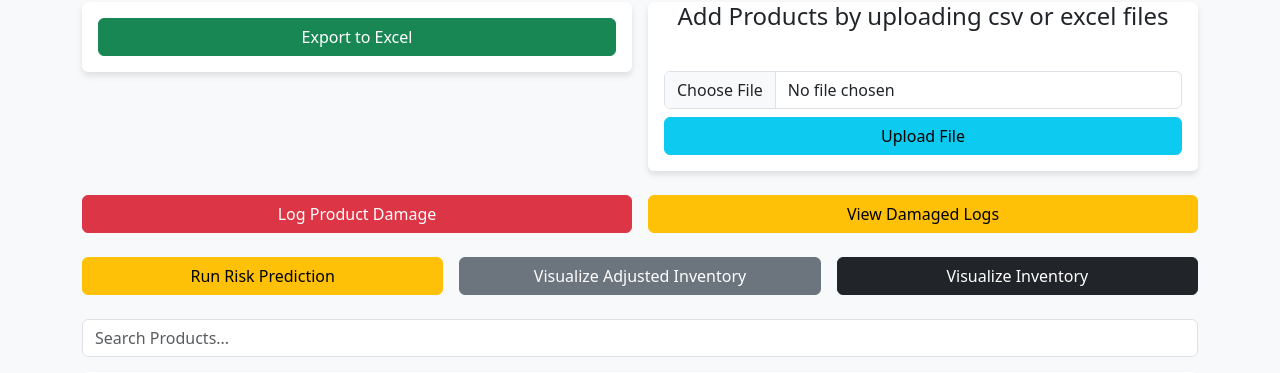
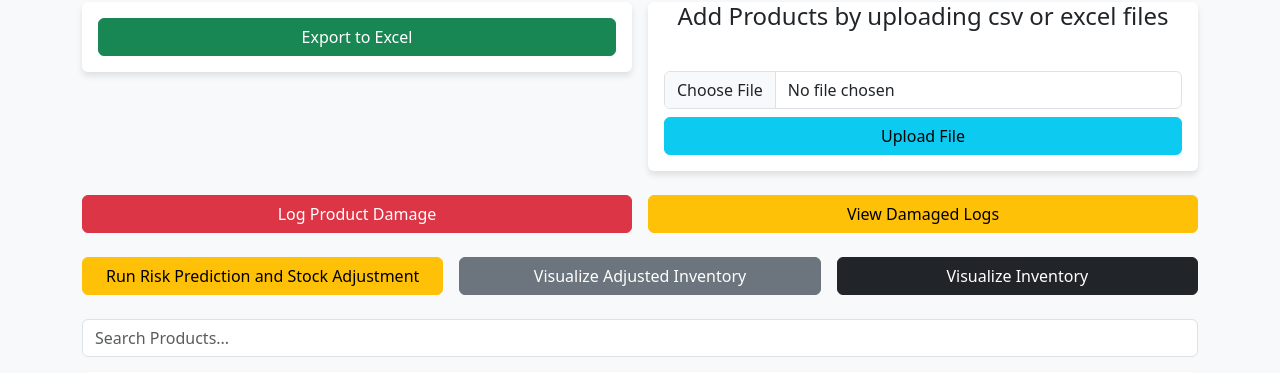
Before and after one commit to Charan908515/AI-driven-supply-chain-disruption-predictor-and-inventory-optimization, a Flask app: page / in a window 1280 px wide. Shown: the part 357-730 px from the top of the page. Run offline with Flask 3, Linux system fonts and the light colour scheme; parts of the project's set-up code (start-up, migrations or seed data) failed here and were passed over.

Commit message:
Update index.html

```diff
--- a/MileStone-3/templates/index.html
+++ b/MileStone-3/templates/index.html
@@ -104,7 +104,7 @@
         <!-- Visualization & Risk Prediction -->
         <div class="row g-3 mb-4">
             <div class="col-md-4">
-                <a href="/run_prediction" class="btn btn-warning w-100">Run Risk Prediction</a>
+                <a href="/run_prediction" class="btn btn-warning w-100">Run Risk Prediction and Stock Adjustment</a>
             </div>
             <div class="col-md-4">
                 <a href="/visualize/adjusted_inventory" class="btn btn-secondary w-100">Visualize Adjusted Inventory</a>
```
